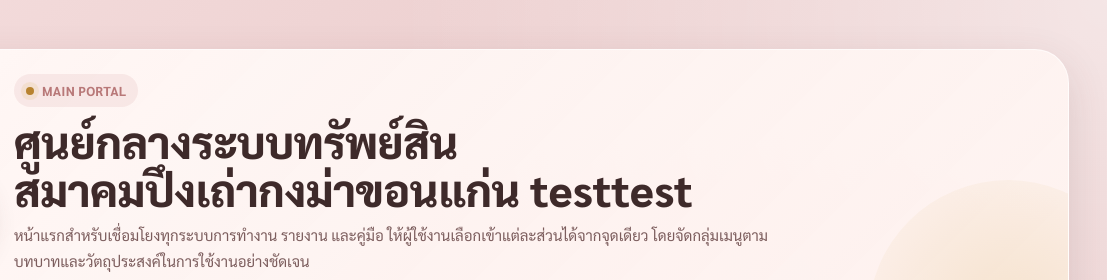
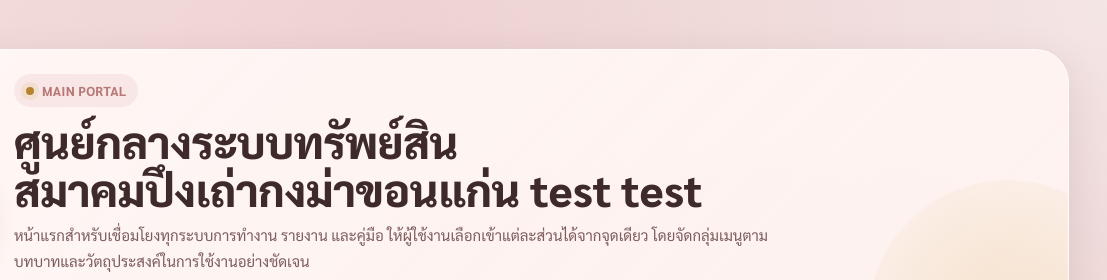
Before and after one commit to jaroenta1616/asset_mgmt, a plain HTML site: page index.html in a window 1280 px wide. Shown: the top 280 px of the page, 173-1280 px from the left. Drawn offline with Linux system fonts and the light colour scheme.

Commit message:
Update index.html

```diff
--- a/index.html
+++ b/index.html
@@ -286,7 +286,7 @@ i<!DOCTYPE html>
         </div>
         <div class="hero-text">
           <div class="eyebrow"><span class="dot"></span> MAIN PORTAL</div>
-          <h1>ศูนย์กลางระบบทรัพย์สิน<br>สมาคมปึงเถ่ากงม่าขอนแก่น testtest</h1>
+          <h1>ศูนย์กลางระบบทรัพย์สิน<br>สมาคมปึงเถ่ากงม่าขอนแก่น test test</h1>
           <p class="subtitle">
             หน้าแรกสำหรับเชื่อมโยงทุกระบบการทำงาน รายงาน และคู่มือ ให้ผู้ใช้งานเลือกเข้าแต่ละส่วนได้จากจุดเดียว
             โดยจัดกลุ่มเมนูตามบทบาทและวัตถุประสงค์ในการใช้งานอย่างชัดเจน
```
